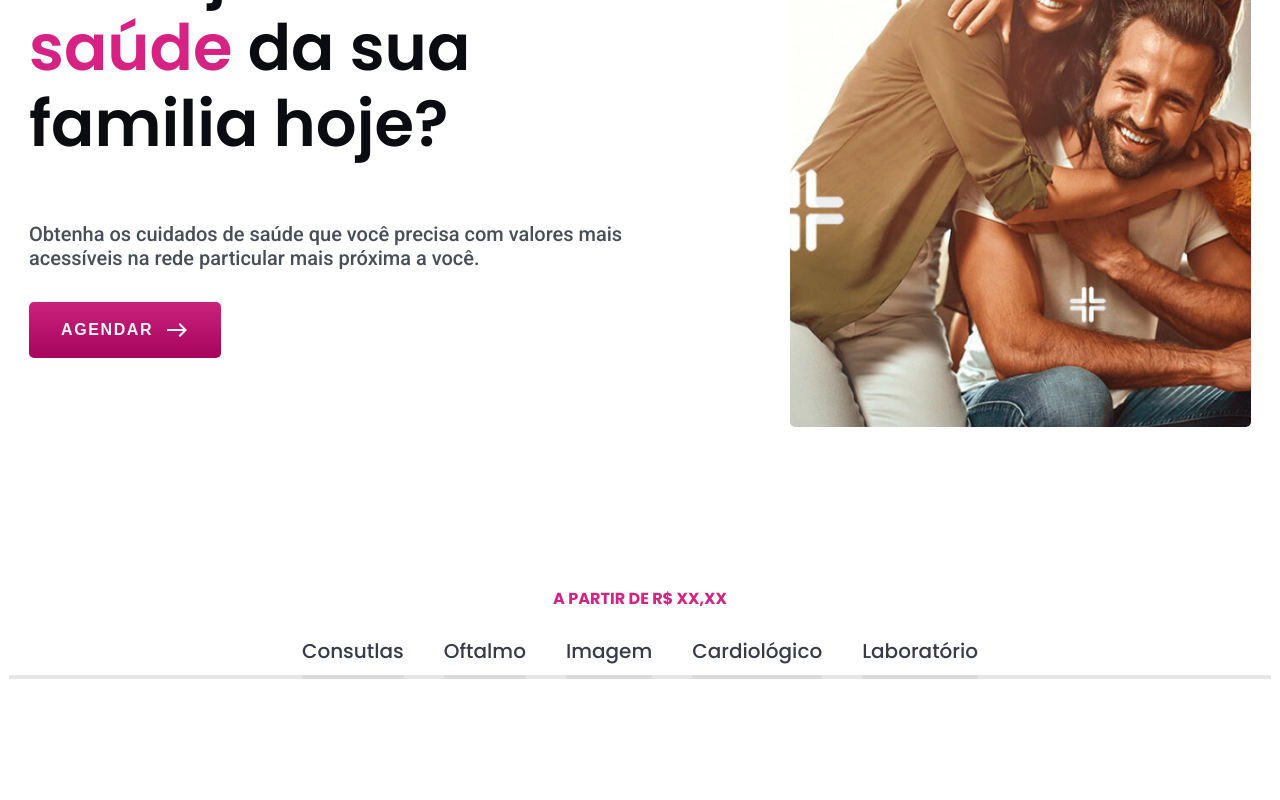
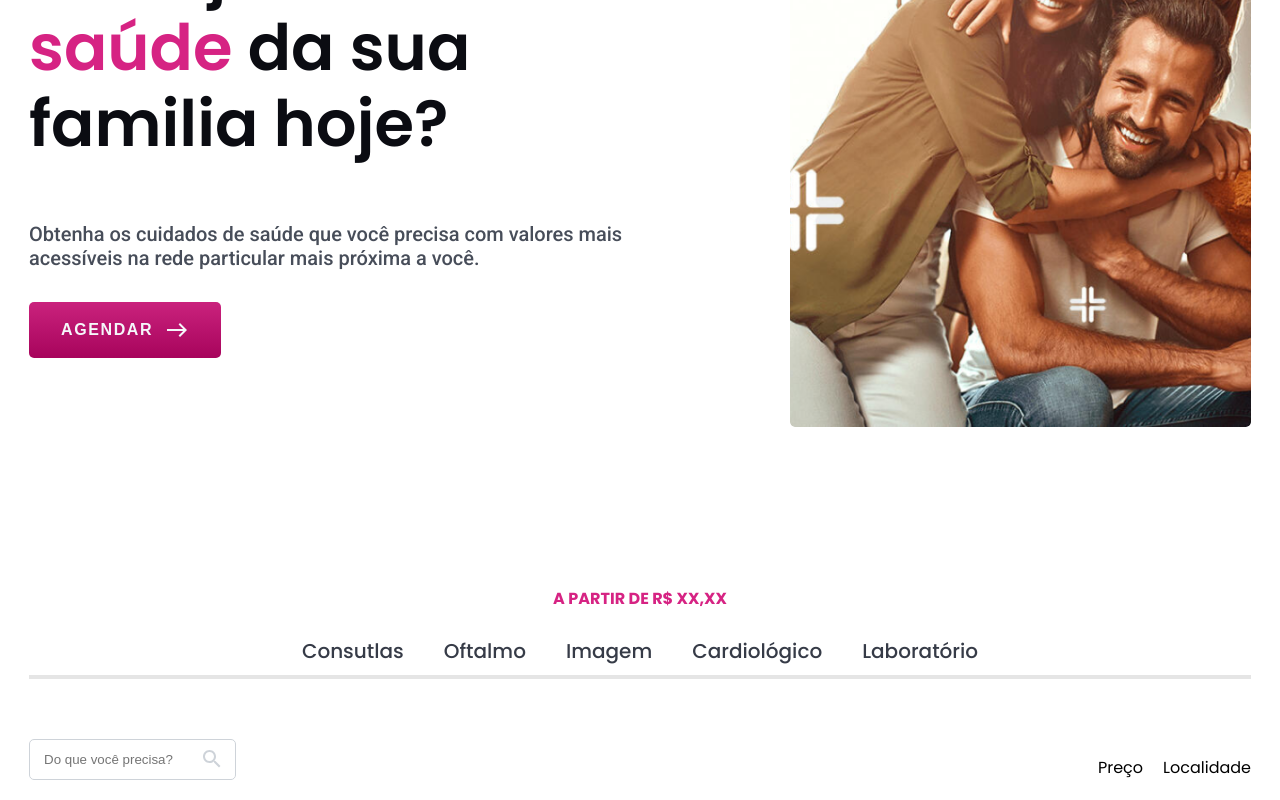
Before and after one commit to Wellington-Developer/33doctor, a React (Create React App) app: page / in a window 1280 px wide. Shown: the part 272-1072 px from the top of the page. Before the commit the page ends 971 px from the top, so only its background shows below. Built offline with nearby package versions, Linux system fonts and the light colour scheme.

Commit message:
feat: adding a filter right in filter container

```diff
--- a/src/components/Filter/index.tsx
+++ b/src/components/Filter/index.tsx
@@ -1,4 +1,7 @@
 import './styles.css';
+
+// MUI icons
+import SearchIcon from '@mui/icons-material/Search';
 
 export const Filter = () => {
   return (
@@ -13,6 +16,22 @@ export const Filter = () => {
           <a href="https://www.google.com.br/">Laboratório</a>
         </div>
       </div>
+
+      <div className="filter">
+        <div className="filter-input">
+          <input type="text" placeholder="Do que você precisa?">
+
+          </input>
+          <div className="search-icon">
+            <SearchIcon />
+          </div>
+        </div>
+
+        <div className="filter-right">
+          <h1>Preço</h1>
+          <h1>Localidade</h1>
+        </div>
+      </div>
     </div>
   )
 }
--- a/src/components/Filter/styles.css
+++ b/src/components/Filter/styles.css
@@ -2,6 +2,8 @@
   max-width: 1262px;
   margin: 0 auto;
   margin-bottom: 20px;
+  width: 100%;
+  padding: 0 20px;
 }
 .filter-container .titles {
   display: flex;
@@ -17,7 +19,7 @@
   width: 100%;
   bottom: 0;
   left: 0;
-  background-color: rgba(0, 0, 0, 0.05);
+  background-color: #E5E5E5;
 }
 .filter-container .titles h1 {
   font-size: 1rem;
@@ -45,17 +47,77 @@
   display: inline-block;
   height: 4px;
   width: 100%;
-  border-radius: 4px;
+  border-radius: 5px;
   left: 0;
   bottom: 0;
   background: var(--color-p2);
   transition: all 0.3s ease-in-out;
+  z-index: 1;
+}
+.filter-container .filter {
+  display: flex;
+  align-items: end;
+  justify-content: space-between;
+}
+.filter-container .filter .filter-right {
+  display: flex;
+  gap: 20px;
+}
+.filter-container .filter .filter-right h1 {
+  font-size: 1rem;
+  font-weight: 400;
+}
+.filter-container .filter .filter-input {
+  padding-top: 60px;
+  position: relative;
+}
+.filter-container .filter .filter-input input {
+  max-width: 490px;
+  width: 100%;
+  padding: 12px 14px;
+  width: 100%;
+  border: 1px solid var(--color-w3);
+  border-radius: 5px;
+  outline-color: var(--color-w4);
+}
+.filter-container .filter .filter-input input :hover {
+  border: 1px solid var(--color-w4);
+}
+.filter-container .filter .filter-input input ::-moz-placeholder {
+  color: var(--color-w4);
+  font-size: 1rem;
+}
+.filter-container .filter .filter-input input ::placeholder {
+  color: var(--color-w4);
+  font-size: 1rem;
+}
+.filter-container .filter .filter-input .search-icon {
+  position: absolute;
+  bottom: 5px;
+  right: 12px;
+}
+.filter-container .filter .filter-input .search-icon svg {
+  color: var(--color-w3);
 }
 
 @media screen and (max-width: 768px) {
   .filter-container {
     max-width: 1262px;
     margin: 0 auto;
+  }
+  .filter-container .filter {
+    width: 100%;
+  }
+  .filter-container .filter .filter-right {
+    display: none;
+  }
+  .filter-container .filter .filter-input {
+    padding-top: 30px;
+    width: 100%;
+  }
+  .filter-container .filter .filter-input input {
+    max-width: 100%;
+    width: 100%;
   }
   .filter-container .titles {
     display: flex;
@@ -65,6 +127,7 @@
   }
   .filter-container .titles ::after {
     content: "";
+    background-color: transparent;
   }
   .filter-container .titles h1 {
     font-size: 1rem;
--- a/src/components/Filter/styles.scss
+++ b/src/components/Filter/styles.scss
@@ -2,6 +2,8 @@
   max-width: 1262px;
   margin: 0 auto;
   margin-bottom: 20px;
+  width: 100%;
+  padding: 0 20px;
 
   .titles {
     display: flex;
@@ -17,7 +19,7 @@
       width: 100%;
       bottom: 0;
       left: 0;
-      background-color:  rgba(0, 0, 0, 0.05);
+      background-color:  #E5E5E5;
     }
 
     h1 {
@@ -48,11 +50,63 @@
         display: inline-block;
         height: 4px;
         width: 100%;
-        border-radius: 4px;
+        border-radius: 5px;
         left: 0;
         bottom: 0;
         background: var(--color-p2);
         transition: all 0.3s ease-in-out;
+        z-index: 1;
+      }
+    }
+  }
+
+  .filter {
+    display: flex;
+    align-items: end;
+    justify-content: space-between;
+
+    .filter-right {
+      display: flex;
+      gap: 20px;
+
+      h1 {
+        font-size: 1rem;
+        font-weight: 400;
+      }
+    }
+
+    .filter-input {
+      padding-top: 60px;
+      position: relative;
+
+      input {
+        max-width: 490px;
+        width: 100%;
+        padding: 12px 14px;
+        width: 100%;
+        border: 1px solid var(--color-w3);
+        border-radius: 5px;
+
+        outline-color: var(--color-w4);
+
+        :hover {
+          border: 1px solid var(--color-w4);
+        }
+
+        ::placeholder {
+          color: var(--color-w4);
+          font-size: 1rem;
+        }
+      }
+
+      .search-icon {
+        position: absolute;
+        bottom: 5px;
+        right: 12px;
+
+        svg {
+          color: var(--color-w3);
+        }
       }
     }
   }
@@ -63,6 +117,23 @@
     max-width: 1262px;
     margin: 0 auto;
 
+    .filter {
+      width: 100%;
+      .filter-right {
+        display: none;
+      }
+
+      .filter-input {
+        padding-top: 30px;
+        width: 100%;
+
+        input {
+          max-width: 100%;
+          width: 100%;
+        }
+      }
+    }
+
     .titles {
       display: flex;
       gap: 24px;
@@ -71,6 +142,7 @@
 
       ::after {
         content: '';
+        background-color: transparent;
       }
 
       h1 {
@@ -99,6 +171,7 @@
       }
     }
   }
+
 }
 
 @media screen and (max-width: 600px) {
```
Also changed, not shown: 1 other file (tests, documents, lock files or other folders).
